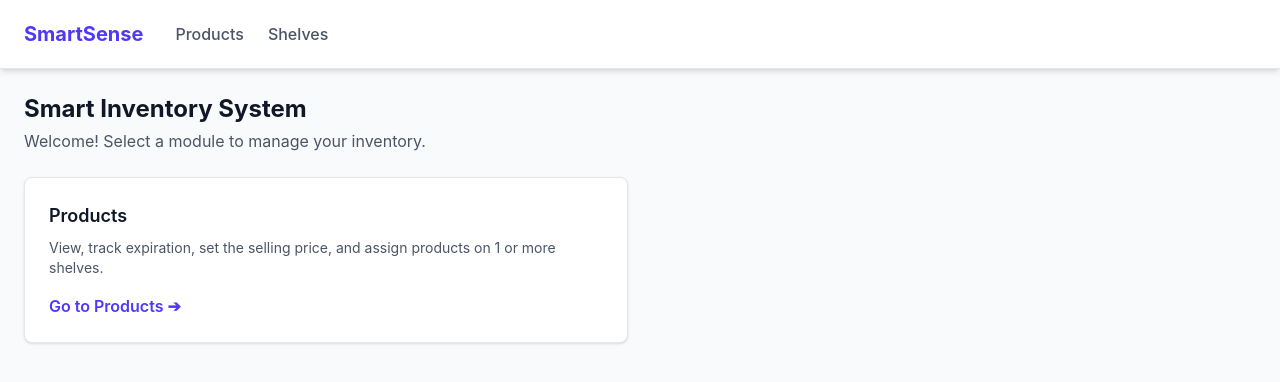
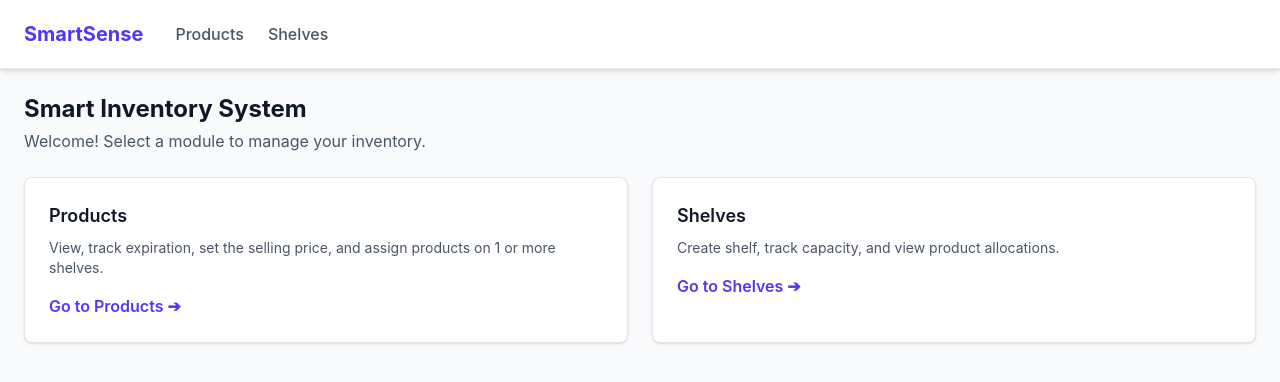
Before and after one commit to alphaRookie/Smart-Inventory-System-API, a React (Vite) app in the folder frontend/: page / in a window 1280 px wide. Shown: the top 382 px of the page. Built offline with nearby package versions, Linux system fonts and the light colour scheme.

Commit message:
feat: assign Shelf in dashboard

```diff
--- a/frontend/src/pages/DashboardPage.jsx
+++ b/frontend/src/pages/DashboardPage.jsx
@@ -28,6 +28,19 @@ export default function DashboardPage() {
           </Link>
         </div>
 
+        {/* Shelves Card */}
+        <div className="bg-white border border-gray-200 rounded-lg p-6 shadow-sm hover:shadow-lg transition-shadow">
+          <h2 className="text-lg font-semibold text-gray-900">Shelves</h2>
+          <p className="mt-2 text-sm text-gray-600 mb-4">
+            Create shelf, track capacity, and view product allocations.
+          </p>
+          <Link
+            to="/shelves"
+            className="inline-flex items-center font-semibold text-indigo-600 hover:text-indigo-800"
+          >
+            Go to Shelves <span className="ml-1">➔</span>
+          </Link>
+        </div>
 
       </div>
     </div>
```
